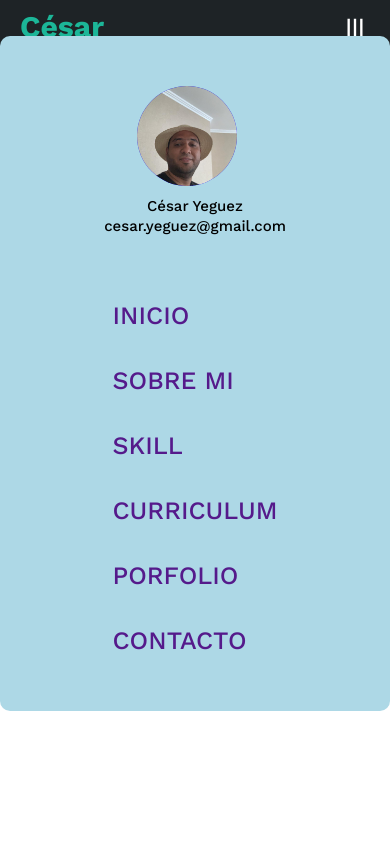
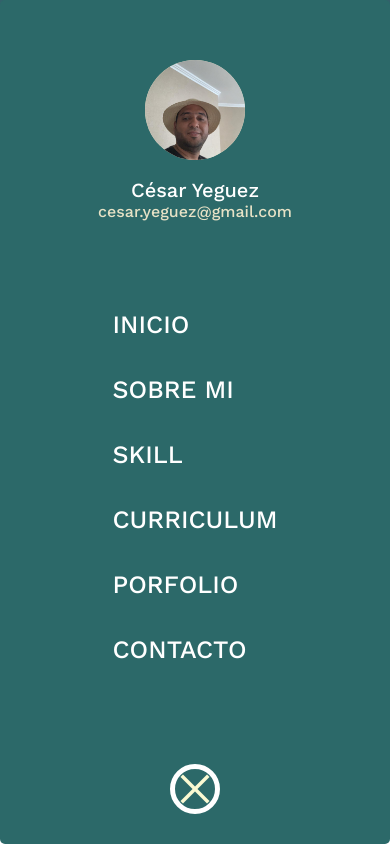
Before and after one commit to cyeguez/Porfolio, a plain HTML site: page index.html in a window 390 px wide. Both pictures are taken after a click on the element "menu". Drawn offline with nearby package versions, Linux system fonts and the light colour scheme.

Commit message:
ajuste los estilos de mi navbar mode mobile

```diff
--- a/index.html
+++ b/index.html
@@ -23,14 +23,15 @@
       </div>
       <span class="material-symbols-outlined" id="menu"> menu </span>
 
-
-
       <nav class="nav mostrar">
         <div class="info">
           <div class="container-picture">
             <img src="./asset/img/cesar.jpg" alt="Fotografía de César" />
           </div>
-          <p class="info-user">César Yeguez <br> cesar.yeguez@gmail.com</p>
+          <p class="info-user">
+            César Yeguez <br />
+            <span>cesar.yeguez@gmail.com</span>
+          </p>
         </div>
         <ul class="nav-link">
           <li><a href="">inicio</a></li>
@@ -40,8 +41,12 @@
           <li><a href="">porfolio</a></li>
           <li><a href="">Contacto</a></li>
         </ul>
+        <div class="contenedor-close">
+          <span class="material-symbols-outlined" id="close-icon"> close </span>
+        </div>
       </nav>
     </header>
+
 
     <script src="js/main.js"></script>
   </body>
--- a/js/main.js
+++ b/js/main.js
@@ -1,6 +1,9 @@
 
 const nav = document.querySelector(".nav");
 const menu = document.getElementById("menu");
+const closeIcon = document.querySelector("#close-icon");
+
+console.log(closeIcon);
 
 const toggle = () => {
 
@@ -8,4 +11,11 @@ const toggle = () => {
   nav.classList.toggle("mostrar");
 }
 
+const prueba = () => {console.log('click')}
+
+function mensaje(){
+  console.log("click");
+
+}
 menu.addEventListener("click", toggle);
+closeIcon.addEventListener("click", toggle);
--- a/scss/component/_header.scss
+++ b/scss/component/_header.scss
@@ -3,7 +3,7 @@
 header {
   width: 100%;
   height: 60px;
-  background-color: c.$color-background;
+  background-color: c.$primary;
   display: flex;
   justify-content: space-between;
   align-items: center;
@@ -14,29 +14,31 @@ header {
     a {
       text-decoration: none;
       font-size: 3rem;
-      color: c.$color-green-resalt;
+      color: c.$text-primary;
       font-weight: bold;
     }
     :hover {
       transition-duration: 0.5s;
-      color: white;
+      color: c.$secondary;
       font-size: 3.2rem;
     }
   }
   #menu {
-    color: white;
+    color: c.$quaternary;
     font-size: 30px;
     transition-duration: 0.3s;
   }
   .info {
+    width: 100%;
+    display: flex;
+    flex-direction: column;
+    margin-top: 60px;
+    align-items: center;
     .container-picture {
       width: 100px;
       height: 100px;
       border-radius: 50%;
-      background-color: blue;
-      position: absolute;
-      top: 5rem;
-      left: 35%;
+      background-color: c.$quaternary;
       border: none;
 
       img {
@@ -50,9 +52,13 @@ header {
     .info-user {
       text-align: center;
       line-height: 2rem;
-      font-size: 1.5rem;
-      padding-top: 16rem;
-
+      font-size: 2rem;
+      padding-top: 2rem;
+      color: c.$text-primary;
+      span {
+        font-size: medium;
+        color: c.$quaternary;
+      }
     }
   }
 
@@ -60,24 +66,51 @@ header {
     display: flex;
     justify-content: center;
     width: 100%;
-    height: 80vh;
+    height: 100vh;
     transition-duration: 0.5s;
     position: absolute;
-    top: 60%;
+    top: 0;
     left: 0;
-    border-radius: 1rem;
-    background-color: lightblue;
+    border-radius: 0.5rem;
+    background-color: c.$secondary;
 
     .nav-link {
+      display: flex;
+      justify-content: center;
+      flex-direction: column;
       position: absolute;
-      top: 25rem;
+      top: 35%;
       list-style: none;
       a {
         text-transform: uppercase;
         text-decoration: none;
         font-size: 2.5rem;
         padding: 1rem;
+        color: c.$text-primary;
+      }
+    }
+    .contenedor-close {
+      width: 50px;
+      height: 50px;
+      display: flex;
+      justify-content: center;
+      align-items: center;
+      border: 5px solid c.$text-primary;
+      border-radius: 50%;
+      position: absolute;
+      bottom: 30px;
+
+      #close-icon {
+        font-size: 50px;
+        font-weight: 500;
+        color: lightgoldenrodyellow;
       }
     }
   }
 }
+
+// modo desktop
+
+@media screen and (min-width: 600px) {
+
+}
--- a/scss/utils/_function.scss
+++ b/scss/utils/_function.scss
@@ -1,7 +1,8 @@
 .mostrar {
   opacity: 0;
-  cursor: none;
+  pointer-events: none;
   transition-duration: 0.5s;
+
 }
 
 .rotate {
--- a/scss/var/_colors.scss
+++ b/scss/var/_colors.scss
@@ -1,2 +1,6 @@
-$color-background: #1e2326;
-$color-green-resalt: #1cb698;
+$primary: #33616b;
+$secondary: #2c6969;
+$tertiary: #c4d4af;
+$quaternary:#e7e2c6;
+$quintary: #f6d6ac;
+$text-primary: #ffffff;
```
Also changed, not shown: css/style.css, 1 other file.
